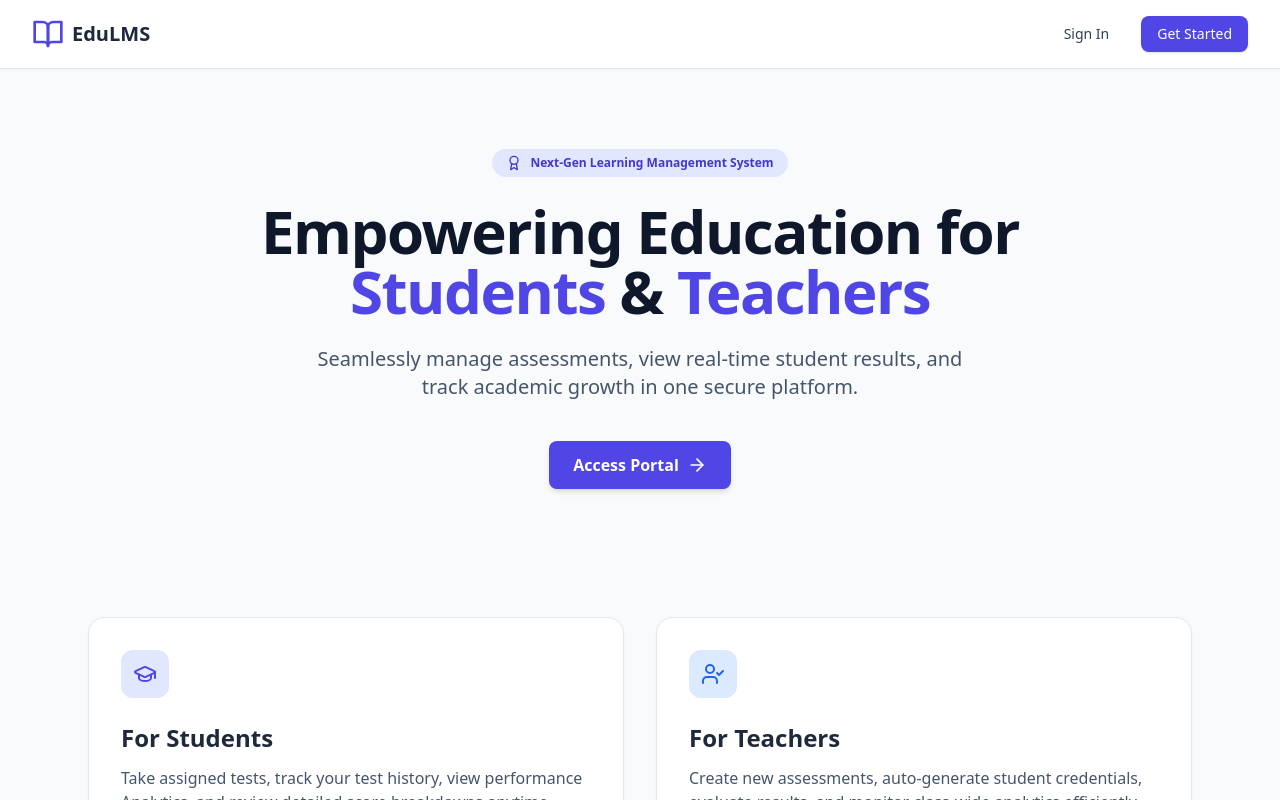
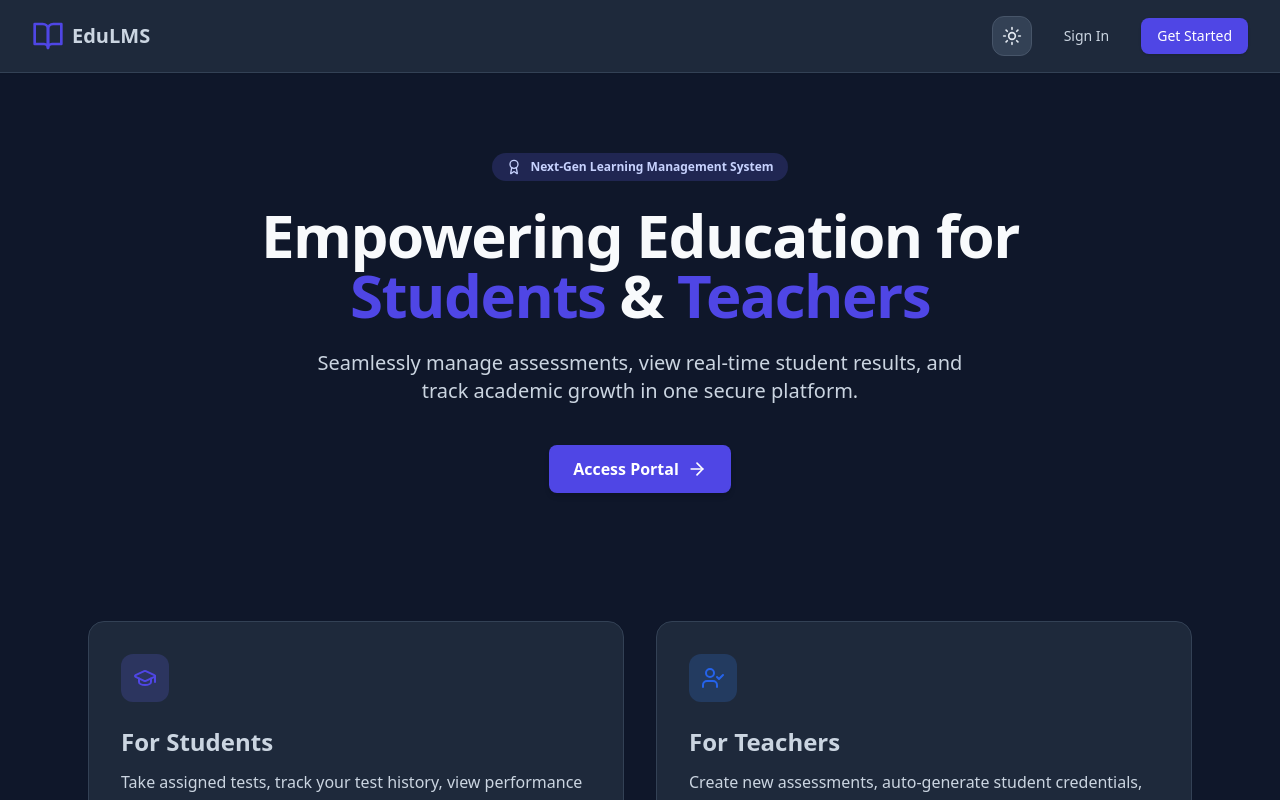
Before and after one commit to mashood-Riaz75/Ai-Nova-LMS, a React (Vite) app in the folder frontend/my-react-app/: page / in a window 1280 px wide. Shown: the top 800 px of the page. Built offline with nearby package versions, Linux system fonts and the light colour scheme; no server answers.

Commit message:
implement day/light toggle

```diff
--- a/frontend/my-react-app/index.html
+++ b/frontend/my-react-app/index.html
@@ -1,5 +1,5 @@
 <!doctype html>
-<html lang="en">
+<html lang="en" data-theme="dark">
   <head>
     <meta charset="UTF-8" />
     <meta name="viewport" content="width=device-width, initial-scale=1.0" />
--- a/frontend/my-react-app/src/App.jsx
+++ b/frontend/my-react-app/src/App.jsx
@@ -8,6 +8,7 @@ import {
 } from 'react-router-dom';
 
 import { AuthProvider } from './context/AuthContext';
+import { ThemeProvider } from './context/ThemeContext';
 import { ProtectedRoute, PublicOnlyRoute } from './components/ProtectedRoute';
 import { ToastContainer } from 'react-toastify';
 import 'react-toastify/dist/ReactToastify.css';
@@ -25,6 +26,7 @@ const StudentResultsPage = lazy(() => import('./pages/StudentResultsPage'));
 export default function App() {
   return (
     <AuthProvider>
+      <ThemeProvider>
         <Router>
           <Suspense
             fallback={
@@ -110,6 +112,7 @@ export default function App() {
 
           <ToastContainer />
         </Router>
+      </ThemeProvider>
     </AuthProvider>
   );
 }
--- a/frontend/my-react-app/src/components/Navbar.jsx
+++ b/frontend/my-react-app/src/components/Navbar.jsx
@@ -3,6 +3,7 @@ import { useState, useEffect } from 'react';
 import { useAuth } from '../context/AuthContext';
 import API from '../service/Api';
 import { LogOut, GraduationCap, User, ListChecks, BookOpen } from 'lucide-react';
+import ThemeToggle from './ThemeToggle';
 
 export default function Navbar() {
   const { user, logout } = useAuth();
@@ -80,6 +81,7 @@ export default function Navbar() {
               {user.role}
             </span>
           </div>
+          <ThemeToggle />
           <button
             onClick={() => {
               if (window.confirm('Are you sure you want to log out?')) {
--- /dev/null
+++ b/frontend/my-react-app/src/components/ThemeToggle.jsx
@@ -0,0 +1,20 @@
+import { Moon, Sun } from 'lucide-react';
+import { useTheme } from '../context/ThemeContext';
+
+export default function ThemeToggle() {
+  const { theme, toggleTheme } = useTheme();
+  const nextTheme = theme === 'dark' ? 'light' : 'dark';
+  const Icon = theme === 'dark' ? Sun : Moon;
+
+  return (
+    <button
+      type="button"
+      onClick={toggleTheme}
+      aria-label={`Switch to ${nextTheme} mode`}
+      title={`Switch to ${nextTheme} mode`}
+      className="inline-flex h-10 w-10 shrink-0 items-center justify-center rounded-xl border border-slate-600 bg-slate-700 text-slate-200 transition-colors hover:bg-slate-600 focus-visible:outline-none focus-visible:ring-2 focus-visible:ring-indigo-400 focus-visible:ring-offset-2 focus-visible:ring-offset-slate-800"
+    >
+      <Icon aria-hidden="true" className="h-5 w-5" />
+    </button>
+  );
+}
--- /dev/null
+++ b/frontend/my-react-app/src/context/ThemeContext.jsx
@@ -0,0 +1,33 @@
+import { createContext, useContext, useEffect, useState } from 'react';
+
+const ThemeContext = createContext(null);
+
+export function ThemeProvider({ children }) {
+  const [theme, setTheme] = useState(() => {
+    const savedTheme = localStorage.getItem('lms-theme');
+    return savedTheme === 'light' ? 'light' : 'dark';
+  });
+
+  useEffect(() => {
+    document.documentElement.dataset.theme = theme;
+    localStorage.setItem('lms-theme', theme);
+  }, [theme]);
+
+  const toggleTheme = () => {
+    setTheme((currentTheme) => (currentTheme === 'dark' ? 'light' : 'dark'));
+  };
+
+  return (
+    <ThemeContext.Provider value={{ theme, toggleTheme }}>
+      {children}
+    </ThemeContext.Provider>
+  );
+}
+
+export function useTheme() {
+  const context = useContext(ThemeContext);
+  if (!context) {
+    throw new Error('useTheme must be used within a ThemeProvider');
+  }
+  return context;
+}
--- a/frontend/my-react-app/src/index.css
+++ b/frontend/my-react-app/src/index.css
@@ -7,4 +7,208 @@ body {
   font-family: -apple-system, BlinkMacSystemFont, 'Segoe UI', Roboto, Oxygen, Ubuntu, Cantarell, sans-serif;
   background-color: #0f172a;
   color: #f8fafc;
+  transition: background-color 180ms ease, color 180ms ease;
 }
+
+html[data-theme='dark'] {
+  color-scheme: dark;
+}
+
+html[data-theme='light'] {
+  color-scheme: light;
+}
+
+html[data-theme='light'] body {
+  background-color: #f8fafc;
+  color: #0f172a;
+}
+
+html[data-theme='light'] .bg-slate-950 {
+  background-color: rgb(241 245 249 / var(--tw-bg-opacity, 1)) !important;
+}
+
+html[data-theme='light'] [class*='bg-slate-950/'] {
+  background-color: rgb(241 245 249 / var(--tw-bg-opacity, 1)) !important;
+}
+
+html[data-theme='light'] .bg-slate-900 {
+  background-color: rgb(248 250 252 / var(--tw-bg-opacity, 1)) !important;
+}
+
+html[data-theme='light'] [class*='bg-slate-900/'] {
+  background-color: rgb(248 250 252 / var(--tw-bg-opacity, 1)) !important;
+}
+
+html[data-theme='light'] .bg-slate-800 {
+  background-color: rgb(255 255 255 / var(--tw-bg-opacity, 1)) !important;
+}
+
+html[data-theme='light'] [class*='bg-slate-800/'] {
+  background-color: rgb(255 255 255 / var(--tw-bg-opacity, 1)) !important;
+}
+
+html[data-theme='light'] .bg-slate-700 {
+  background-color: rgb(241 245 249 / var(--tw-bg-opacity, 1)) !important;
+}
+
+html[data-theme='light'] [class*='bg-slate-700/'] {
+  background-color: rgb(241 245 249 / var(--tw-bg-opacity, 1)) !important;
+}
+
+html[data-theme='light'] .bg-slate-600,
+html[data-theme='light'] .bg-slate-500,
+html[data-theme='light'] [class*='bg-slate-600/'],
+html[data-theme='light'] [class*='bg-slate-500/'] {
+  background-color: rgb(226 232 240 / var(--tw-bg-opacity, 1)) !important;
+}
+
+html[data-theme='light'] .text-white {
+  color: #0f172a !important;
+}
+
+html[data-theme='light'] [class*='bg-indigo-'] .text-white,
+html[data-theme='light'] [class*='from-indigo-'] .text-white,
+html[data-theme='light'] [class*='bg-emerald-'] .text-white,
+html[data-theme='light'] [class*='bg-red-'] .text-white,
+html[data-theme='light'] [class*='bg-rose-'] .text-white,
+html[data-theme='light'] .text-white[class*='bg-indigo-'],
+html[data-theme='light'] .text-white[class*='bg-emerald-'],
+html[data-theme='light'] .text-white[class*='bg-red-'],
+html[data-theme='light'] .text-white[class*='bg-rose-'] {
+  color: #fff !important;
+}
+
+html[data-theme='light'] .text-slate-50,
+html[data-theme='light'] .text-slate-100,
+html[data-theme='light'] .text-slate-200 {
+  color: #334155 !important;
+}
+
+html[data-theme='light'] .text-slate-300,
+html[data-theme='light'] .text-slate-400 {
+  color: #475569 !important;
+}
+
+html[data-theme='light'] .text-slate-500 {
+  color: #64748b !important;
+}
+
+html[data-theme='light'] .text-slate-600 {
+  color: #475569 !important;
+}
+
+html[data-theme='light'] .text-slate-700 {
+  color: #334155 !important;
+}
+
+html[data-theme='light'] .text-slate-800 {
+  color: #1e293b !important;
+}
+
+html[data-theme='light'] .text-slate-900 {
+  color: #0f172a !important;
+}
+
+html[data-theme='light'] .text-indigo-100,
+html[data-theme='light'] .text-indigo-200 {
+  color: #4338ca !important;
+}
+
+html[data-theme='light'] .text-indigo-300,
+html[data-theme='light'] .text-indigo-400 {
+  color: #4f46e5 !important;
+}
+
+html[data-theme='light'] .text-emerald-300,
+html[data-theme='light'] .text-emerald-400 {
+  color: #047857 !important;
+}
+
+html[data-theme='light'] .text-red-400,
+html[data-theme='light'] .text-rose-300 {
+  color: #be123c !important;
+}
+
+html[data-theme='light'] .border-slate-700,
+html[data-theme='light'] .border-slate-600,
+html[data-theme='light'] [class*='border-slate-700/'],
+html[data-theme='light'] [class*='border-slate-600/'] {
+  border-color: #cbd5e1 !important;
+}
+
+html[data-theme='light'] .border-slate-500,
+html[data-theme='light'] [class*='border-slate-500/'] {
+  border-color: #cbd5e1 !important;
+}
+
+html[data-theme='light'] .ring-slate-800 {
+  --tw-ring-color: #fff !important;
+}
+
+html[data-theme='light'] .placeholder-slate-500::placeholder {
+  color: #64748b !important;
+}
+
+html[data-theme='light'] [class~='hover:bg-slate-700']:hover {
+  background-color: #e2e8f0 !important;
+}
+
+html[data-theme='light'] [class~='hover:bg-slate-600']:hover {
+  background-color: #cbd5e1 !important;
+}
+
+html[data-theme='light'] [class~='hover:text-white']:hover {
+  color: #0f172a !important;
+}
+
+html[data-theme='light'] footer .bg-gradient-to-br {
+  color: #fff !important;
+}
+
+html[data-theme='light'] [class~='to-slate-800'] {
+  --tw-gradient-to: #fff var(--tw-gradient-to-position) !important;
+}
+
+html[data-theme='light'] [class~='via-slate-800'] {
+  --tw-gradient-via: rgb(255 255 255 / 0.8) var(--tw-gradient-via-position) !important;
+}
+
+html[data-theme='dark'] #top {
+  background-color: #0f172a;
+  color: #f8fafc;
+}
+
+html[data-theme='dark'] #top .bg-white,
+html[data-theme='dark'] #top .bg-slate-100 {
+  background-color: #1e293b !important;
+}
+
+html[data-theme='dark'] #top .bg-slate-50 {
+  background-color: #0f172a !important;
+}
+
+html[data-theme='dark'] #top .border-slate-200 {
+  border-color: #334155 !important;
+}
+
+html[data-theme='dark'] #top .text-slate-900 {
+  color: #f8fafc !important;
+}
+
+html[data-theme='dark'] #top .text-slate-800,
+html[data-theme='dark'] #top .text-slate-700,
+html[data-theme='dark'] #top .text-slate-600 {
+  color: #cbd5e1 !important;
+}
+
+html[data-theme='dark'] #top .bg-indigo-100 {
+  background-color: rgb(99 102 241 / 0.2) !important;
+}
+
+html[data-theme='dark'] #top .text-indigo-700 {
+  color: #c7d2fe !important;
+}
+
+html[data-theme='dark'] #top .bg-blue-100 {
+  background-color: rgb(59 130 246 / 0.2) !important;
+}
--- a/frontend/my-react-app/src/pages/HomePage.jsx
+++ b/frontend/my-react-app/src/pages/HomePage.jsx
@@ -2,6 +2,7 @@ import React from 'react';
 import { Link } from 'react-router-dom';
 import { BookOpen, GraduationCap, Award, ArrowRight, UserCheck } from 'lucide-react';
 import Footer from '../components/Footer';
+import ThemeToggle from '../components/ThemeToggle';
 
 export default function HomePage() {
   return (
@@ -13,6 +14,7 @@ export default function HomePage() {
           <span className="text-xl font-bold text-slate-800">EduLMS</span>
         </div>
         <div className="flex items-center gap-4">
+          <ThemeToggle />
           <Link
             to="/login"
             className="px-4 py-2 text-sm font-medium text-slate-700 hover:text-indigo-600 transition"
--- a/frontend/my-react-app/src/pages/LoginPage.jsx
+++ b/frontend/my-react-app/src/pages/LoginPage.jsx
@@ -3,6 +3,7 @@ import { useNavigate } from 'react-router-dom';
 import { toast } from 'react-toastify';
 import { useAuth } from '../context/AuthContext';
 import { Lock, Mail, GraduationCap, Eye, EyeOff } from 'lucide-react';
+import ThemeToggle from '../components/ThemeToggle';
 
 export default function LoginPage() {
   const [email, setEmail] = useState('');
@@ -75,6 +76,9 @@ export default function LoginPage() {
 
   return (
     <div className="min-h-screen flex items-center justify-center p-4 bg-slate-900">
+      <div className="fixed right-4 top-4 z-10 sm:right-6 sm:top-6">
+        <ThemeToggle />
+      </div>
       <div className="w-full max-w-md bg-slate-800 border border-slate-700 rounded-2xl p-8 shadow-2xl">
         <div className="text-center mb-8">
           <div className="inline-flex p-3 bg-indigo-600 rounded-xl mb-3 shadow-lg">
```
Also changed, not shown: frontend/my-react-app/src/pages/StudentResultsPage.jsx (+16 -0 lines). Lines whose indentation alone changed are shown as unchanged.
